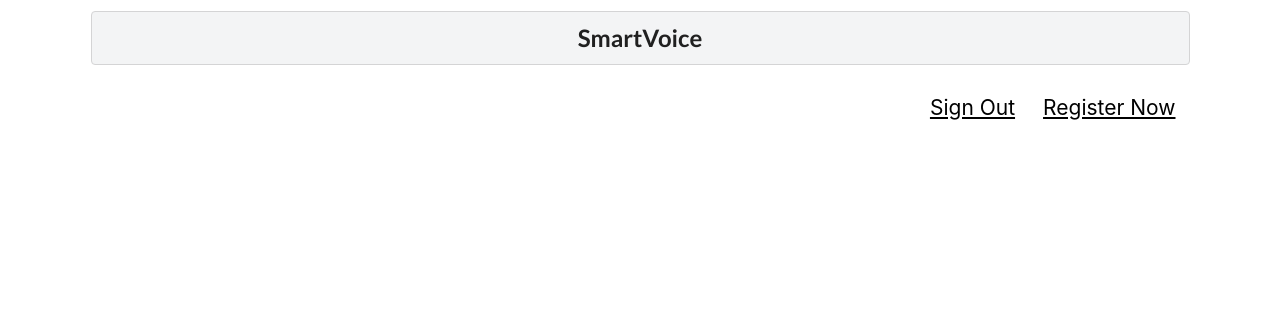
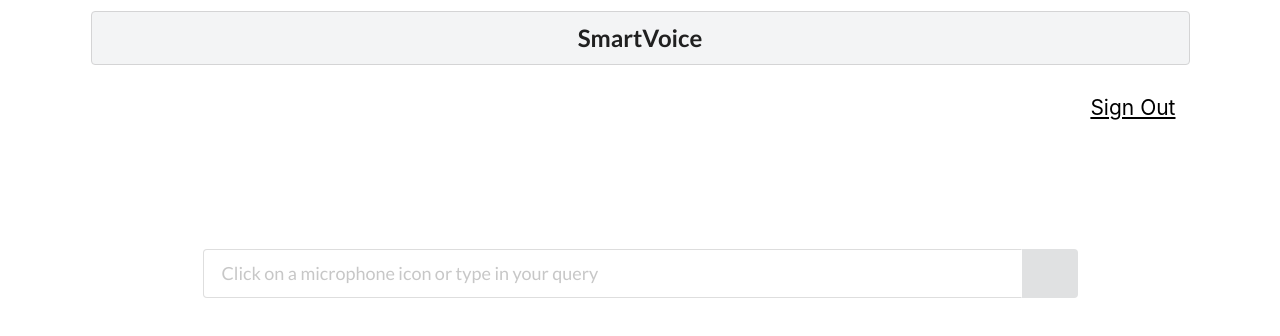
Before and after one commit to JelelAhmed/SmartVoice, a React (Create React App) app: page / in a window 1280 px wide. Shown: the top 336 px of the page. Built offline with nearby package versions, Linux system fonts and the light colour scheme; a web font is replaced by a local one; what houndify would draw is missing.

Commit message:
adding more features

```diff
--- a/src/App.js
+++ b/src/App.js
@@ -1,6 +1,7 @@
 import React from 'react';
 import 'tachyons';
 import Navigation from './Component/Navigation/Navigation';
+import SearchBox from './Component/SearchBox/SearchBox';
 import VoiceRequest from './VoiceRequest';
 import TextRequest from './TextRequest';
 
@@ -13,6 +14,9 @@
         <h2 className="ui block basic header">SmartVoice</h2>
           <div>
             <Navigation />
+            <div className='pa6'>
+             <TextRequest />
+            </div>
           </div>
     </div>
   );
--- a/src/Component/Navigation/Navigation.js
+++ b/src/Component/Navigation/Navigation.js
@@ -5,7 +5,6 @@
 	return (
 		<nav>
 			<p className='f3 link dim black underline pa3 pointer'>Sign Out</p>
-			<p className='f3 link dim black underline pa3 pointer'>Register Now</p>
 		</nav>
 	)
 }
--- /dev/null
+++ b/src/Component/SearchBox/SearchBox.js
@@ -0,0 +1,23 @@
+import React from 'react';
+
+const SearchBox = ({onChange, onClick}) => {
+	return (
+		<div className="ui action big labeled fluid input field">
+              <input
+                    id="query"
+                    type="text"
+                    placeholder="Click on a microphone icon or type in your query"
+                    onChange={onChange}
+                />
+              <button
+                      id="textSearchButton"
+                      className="ui icon button"
+                      onClick={onClick}
+              >
+                 <i className="search big icon"></i>
+              </button>
+    </div>
+	)
+}
+
+export default SearchBox;
--- a/src/TextRequest.js
+++ b/src/TextRequest.js
@@ -1,18 +1,20 @@
 import React, { Component } from 'react';
 import Houndify from 'houndify';
 import ReportCard from './ReportCard';
+import SearchBox from './Component/SearchBox/SearchBox';
 
 class TextRequest extends Component {
 
     state = {
-        queryString: '.',
+        searchfield: '.',
         Response: '',
         AllResults: '',
     }
 
 
     onChange = (event) => {
-        this.setState({ queryString: event.target.value });
+        this.setState({ searchfield: event.target.value });
+        console.log(this.state.searchfield);
     }
 
     onResponse = (response, info) => {
@@ -25,11 +27,11 @@
 
 
 
-    initTextRequest = () => {
-        const { queryString } = this.state;
+    onClick = () => {
+        const { searchfield } = this.state;
         const textRequest = new Houndify.TextRequest({
             // Text query
-            query: queryString,
+            query: searchfield,
 
             // Your Houndify Client ID
 
@@ -80,35 +82,13 @@
     }
 
 
-    render() {
-        const { AllResults } = this.state;
-        return (
-          <div className='App'>
-            <div className="ui action big labeled fluid input field">
-              <input
-                    onChange={this.onChange}
-                    id="query"
-                    type="text"
-                    placeholder="Click on a microphone icon or type in your query"
-                />
-              <button
-                      onClick={this.initTextRequest}
-                      id="textSearchButton"
-                      className="ui icon button"
-              >
-                 <i className="search big icon"></i>
-              </button>
-            </div>
-             {  AllResults === ''
-                ? <div>
-                  </div>
-                : ( AllResults !== '',
-                    <ReportCard {...AllResults} />
-                  )
-             }
-          </div>
-        )
-    }
+  render() {
+    return (
+      <div>
+       <SearchBox onChange={this.onChange} onClick={this.onClick}/>
+      </div>
+    )
+  }
 }
 
 export default TextRequest
```
